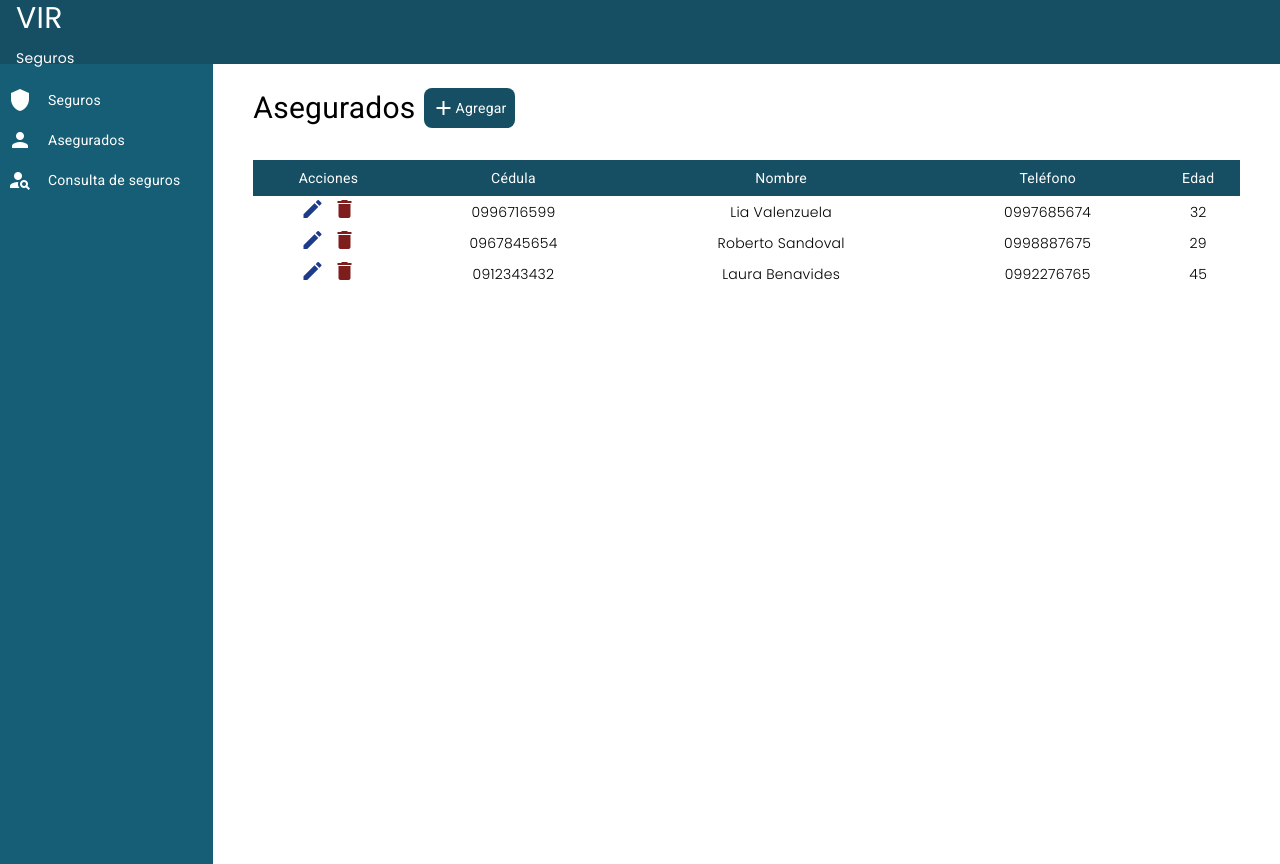
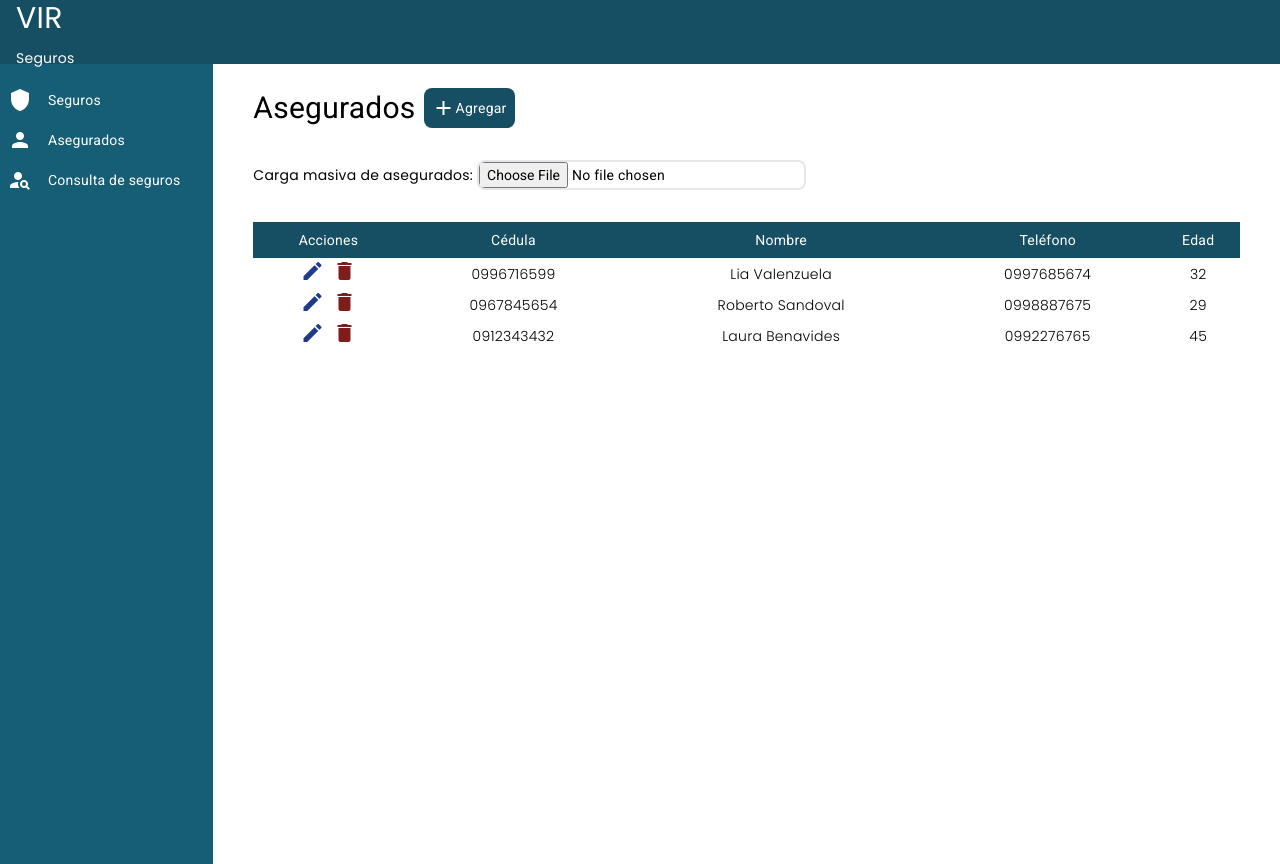
Before and after one commit to Klis18/vir-seguros, an Angular app: page /asegurados in a window 1280 px wide. Built offline with nearby package versions, Linux system fonts and the light colour scheme; a web font is replaced by a local one.

Commit message:
carga masiva de datos de asegurados en excel terminado

```diff
--- a/package.json
+++ b/package.json
@@ -22,6 +22,7 @@
     "@angular/router": "^17.3.0",
     "rxjs": "~7.8.0",
     "tslib": "^2.3.0",
+    "xlsx": "^0.18.5",
     "zone.js": "~0.14.3"
   },
   "devDependencies": {
--- /dev/null
+++ b/src/app/insured/components/mass-loading-insured/mass-loading-insured.component.html
@@ -0,0 +1,2 @@
+<label for="file" class="poppins-regular">Carga masiva de asegurados: </label>
+<input type="file" class="w-1/3 border-2 rounded-lg" (change)="readExcel($event)">
--- /dev/null
+++ b/src/app/insured/components/mass-loading-insured/mass-loading-insured.component.ts
@@ -0,0 +1,52 @@
+import { Component } from '@angular/core';
+import * as XLSX from 'xlsx';
+import { InsuredService } from '../../services/insured.service';
+import { Insured } from '../../interfaces/insured.interface';
+
+@Component({
+  selector: 'app-mass-loading-insured',
+  standalone: true,
+  imports: [],
+  templateUrl: './mass-loading-insured.component.html',
+  styles: ``
+})
+export class MassLoadingInsuredComponent {
+
+  constructor(private insuredService: InsuredService){}
+
+  addMasiveInsured(insured:Insured){
+    console.log('Insured agregado por carga masiva',insured);
+      this.insuredService.addInsured(insured);
+  }
+
+  readExcel(event:any):void{
+    const archivo = event.target.files[0];
+
+    if(archivo){
+      const lector = new FileReader();
+
+      lector.onload = (e : any) => {
+        const datos = e.target.result;
+        const libro = XLSX.read(datos, {type: 'array'});
+
+        const hoja = libro.Sheets[libro.SheetNames[0]];
+        const datosExcel = XLSX.utils.sheet_to_json(hoja, {header:1});
+
+        datosExcel.forEach((fila:any, index:number) => {
+          if(index>0 && fila.length === 4){
+            const id = fila[0];
+            const name = fila[1];
+            const phone = fila[2];
+            const age = fila[3];
+            const insuredData = {id,name,phone,age};
+            this.addMasiveInsured(insuredData);
+          }else {
+            console.log(`Fila ${index + 1} no tiene 4 columnas.`);
+          }
+        });
+      };
+      lector.readAsArrayBuffer(archivo);
+    }
+  }
+
+}
--- a/src/app/insured/pages/insured/insured.component.html
+++ b/src/app/insured/pages/insured/insured.component.html
@@ -8,6 +8,9 @@
             Agregar
         </span>
     </div>
+    <div class="pt-8">
+       <app-mass-loading-insured></app-mass-loading-insured>
+    </div>
     <div>
         <app-insured-table></app-insured-table>
     </div>
```
Also changed, not shown: src/app/insured/pages/insured/insured.component.ts (+9 -2 lines), 1 other file (tests, documents, lock files or other folders).
